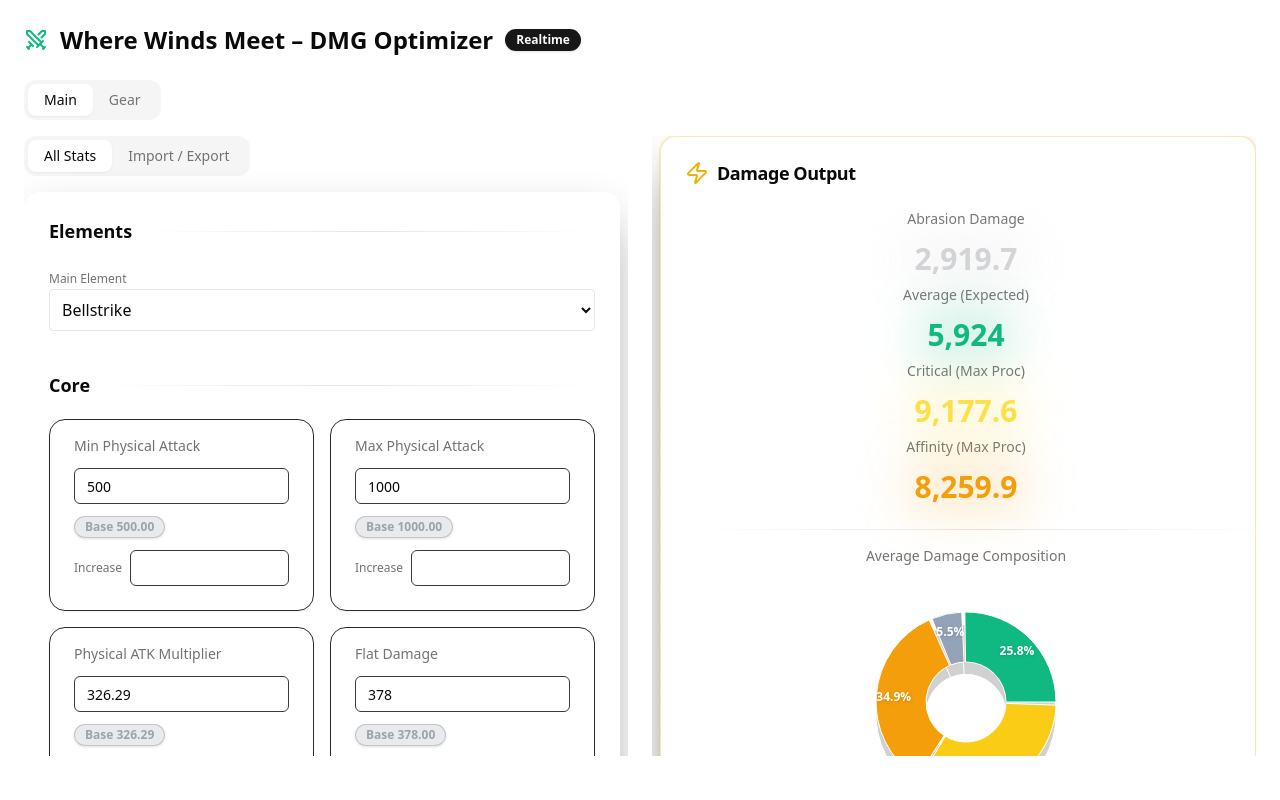
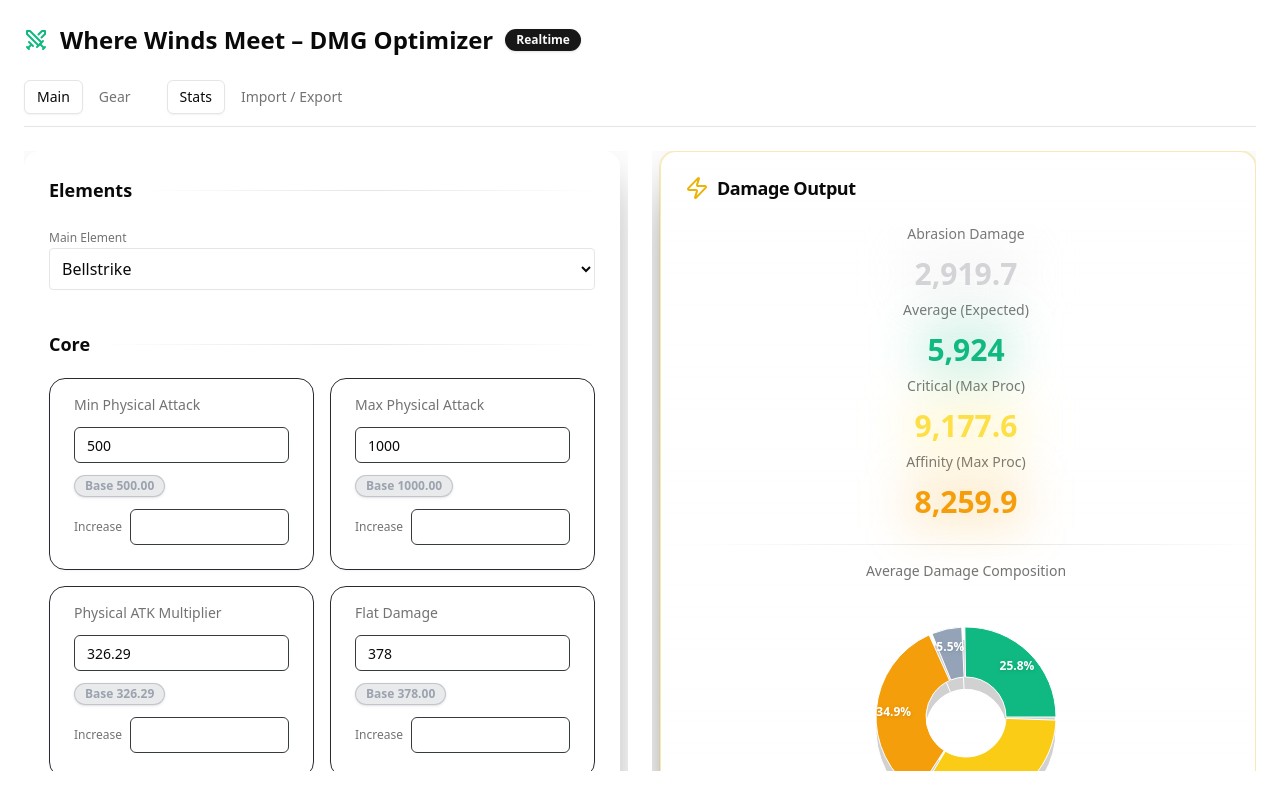
Before and after one commit to Phong940253/wwm-damage-calculator, a Next.js app: page / in a window 1280 px wide. Built offline with nearby package versions, Linux system fonts and the light colour scheme.

Commit message:
refactor(ui): move all tabs to status bar and decouple from shadcn Tabs

```diff
--- a/app/DMGOptimizerClient.tsx
+++ b/app/DMGOptimizerClient.tsx
@@ -1,11 +1,10 @@
 "use client";
 
-import { Tabs, TabsList, TabsTrigger, TabsContent } from "@/components/ui/tabs";
 import { Swords } from "lucide-react";
 import { Badge } from "@/components/ui/badge";
 import { useSearchParams, useRouter } from "next/navigation";
-import MainTabLayout from "./ui/layout/MainTabLayout";
-import GearTabLayout from "./ui/layout/GearTabLayout";
+import { StatusBar } from "./ui/layout/StatusBar";
+import { MainContent } from "./ui/layout/MainContent";
 
 export default function DMGOptimizerClient() {
   const router = useRouter();
@@ -24,26 +23,11 @@ export default function DMGOptimizerClient() {
           <Badge>Realtime</Badge>
         </div>
 
-        {/* ROOT TABS */}
-        <Tabs
-          value={rootTab}
-          onValueChange={(v) =>
-            router.replace(`?root=${v}`, { scroll: false })
-          }
-        >
-          <TabsList>
-            <TabsTrigger value="main">Main</TabsTrigger>
-            <TabsTrigger value="gear">Gear</TabsTrigger>
-          </TabsList>
+        {/* STATUS BAR */}
+        <StatusBar />
 
-          <TabsContent value="main">
-            <MainTabLayout />
-          </TabsContent>
-
-          <TabsContent value="gear">
-            <GearTabLayout />
-          </TabsContent>
-        </Tabs>
+        {/* CONTENT */}
+        <MainContent />
       </div>
     </div>
   );
--- a/app/ui/layout/GearTabLayout.tsx
+++ b/app/ui/layout/GearTabLayout.tsx
@@ -1,14 +1,18 @@
 "use client";
 
+import { useSearchParams } from "next/navigation";
 import GearCustomizeTab from "../gear/GearCustomizeTab";
 import GearEquippedTab from "../gear/GearEquippedTab";
 import GearCompareTab from "../gear/GearCompareTab";
-import { Tabs, TabsList, TabsTrigger, TabsContent } from "@/components/ui/tabs";
 import { GearProvider } from "@/app/providers/GearContext";
 import { useDMGOptimizer } from "@/app/hooks/useDMGOptimizer";
 import { INITIAL_ELEMENT_STATS, INITIAL_STATS } from "@/app/constants";
 
 export default function GearTabLayout() {
+  const searchParams = useSearchParams();
+  const tab = searchParams.get("tab") ?? "custom";
+
+  // stats & elementStats vẫn cần cho customize / compare
   const { stats, elementStats } = useDMGOptimizer(
     INITIAL_STATS,
     INITIAL_ELEMENT_STATS
@@ -16,25 +20,23 @@ export default function GearTabLayout() {
 
   return (
     <GearProvider>
-      <Tabs defaultValue="custom">
-        <TabsList>
-          <TabsTrigger value="custom">Customize</TabsTrigger>
-          <TabsTrigger value="equipped">Equipped</TabsTrigger>
-          <TabsTrigger value="compare">Compare</TabsTrigger>
-        </TabsList>
+      <div
+        className="
+          h-[calc(100vh-180px)]
+          overflow-y-auto
+          scrollbar-thin scrollbar-thumb-zinc-600/40
+        "
+      >
+        {tab === "custom" && (
+          <GearCustomizeTab stats={stats} elementStats={elementStats} />
+        )}
 
-        <TabsContent value="custom">
-          <GearCustomizeTab stats={stats} elementStats={elementStats} />
-        </TabsContent>
+        {tab === "equipped" && <GearEquippedTab />}
 
-        <TabsContent value="equipped">
-          <GearEquippedTab />
-        </TabsContent>
-
-        <TabsContent value="compare">
+        {tab === "compare" && (
           <GearCompareTab stats={stats} elementStats={elementStats} />
-        </TabsContent>
-      </Tabs>
+        )}
+      </div>
     </GearProvider>
   );
 }
--- /dev/null
+++ b/app/ui/layout/MainContent.tsx
@@ -0,0 +1,21 @@
+"use client";
+
+import { useSearchParams } from "next/navigation";
+import { GearProvider } from "@/app/providers/GearContext";
+import GearTabLayout from "./GearTabLayout";
+import MainTabLayout from "./MainTabLayout";
+
+export function MainContent() {
+  const search = useSearchParams();
+  const root = search.get("root") ?? "main";
+
+  if (root === "gear") {
+    return (
+      <GearProvider>
+        <GearTabLayout />
+      </GearProvider>
+    );
+  }
+
+  return <MainTabLayout />;
+}
--- a/app/ui/layout/MainTabLayout.tsx
+++ b/app/ui/layout/MainTabLayout.tsx
@@ -1,6 +1,6 @@
 "use client";
 
-import { Tabs, TabsList, TabsTrigger, TabsContent } from "@/components/ui/tabs";
+import { useSearchParams } from "next/navigation";
 import StatsPanel from "../stats/StatsPanel";
 import ImportExportTab from "../import-export/ImportExportTab";
 import DamagePanel from "../damage/DamagePanel";
@@ -11,6 +11,9 @@ import { useState } from "react";
 import { ElementStats } from "@/app/types";
 
 export default function MainTabLayout() {
+  const searchParams = useSearchParams();
+  const tab = searchParams.get("tab") ?? "stats";
+
   const {
     stats,
     setStats,
@@ -26,6 +29,7 @@ export default function MainTabLayout() {
 
   const [showFormula, setShowFormula] = useState(false);
 
+  /* ---------- ACTIONS (GIỮ NGUYÊN) ---------- */
   const applyIncreaseToCurrent = () => {
     setStats((prev) => {
       const next = { ...prev };
@@ -72,13 +76,7 @@ export default function MainTabLayout() {
     >
       {/* LEFT PANEL */}
       <div className="overflow-y-auto pr-2 scrollbar-thin scrollbar-thumb-zinc-600/40">
-        <Tabs defaultValue="stats">
-          <TabsList>
-            <TabsTrigger value="stats">All Stats</TabsTrigger>
-            <TabsTrigger value="import">Import / Export</TabsTrigger>
-          </TabsList>
-
-          <TabsContent value="stats">
+        {tab === "stats" && (
           <StatsPanel
             stats={stats}
             elementStats={elementStats}
@@ -87,12 +85,9 @@ export default function MainTabLayout() {
             onStatChange={onStatChange}
             onElementChange={onElementChange}
           />
-          </TabsContent>
+        )}
 
-          <TabsContent value="import">
-            <ImportExportTab />
-          </TabsContent>
-        </Tabs>
+        {tab === "import" && <ImportExportTab />}
       </div>
 
       {/* RIGHT PANEL */}
--- /dev/null
+++ b/app/ui/layout/StatusBar.tsx
@@ -0,0 +1,79 @@
+"use client";
+
+import { useRouter, useSearchParams } from "next/navigation";
+import { TabButton } from "@/components/ui/TabButton";
+
+export function StatusBar() {
+  const router = useRouter();
+  const search = useSearchParams();
+
+  const root = search.get("root") ?? "main";
+  const tab = search.get("tab") ?? (root === "main" ? "stats" : "custom");
+
+  const set = (r: string, t: string) => {
+    router.replace(`?root=${r}&tab=${t}`, { scroll: false });
+  };
+
+  return (
+    <div className="flex items-center gap-6 border-b pb-3">
+      {/* LEFT — ROOT */}
+      <div className="flex gap-1">
+        <TabButton
+          active={root === "main"}
+          onClick={() => set("main", "stats")}
+        >
+          Main
+        </TabButton>
+        <TabButton
+          active={root === "gear"}
+          onClick={() => set("gear", "custom")}
+        >
+          Gear
+        </TabButton>
+      </div>
+
+      {/* CENTER — SUB */}
+      <div className="flex gap-1">
+        {root === "main" && (
+          <>
+            <TabButton
+              active={tab === "stats"}
+              onClick={() => set("main", "stats")}
+            >
+              Stats
+            </TabButton>
+            <TabButton
+              active={tab === "import"}
+              onClick={() => set("main", "import")}
+            >
+              Import / Export
+            </TabButton>
+          </>
+        )}
+
+        {root === "gear" && (
+          <>
+            <TabButton
+              active={tab === "custom"}
+              onClick={() => set("gear", "custom")}
+            >
+              Customize
+            </TabButton>
+            <TabButton
+              active={tab === "equipped"}
+              onClick={() => set("gear", "equipped")}
+            >
+              Equipped
+            </TabButton>
+            <TabButton
+              active={tab === "compare"}
+              onClick={() => set("gear", "compare")}
+            >
+              Compare
+            </TabButton>
+          </>
+        )}
+      </div>
+    </div>
+  );
+}
--- /dev/null
+++ b/components/ui/TabButton.tsx
@@ -0,0 +1,25 @@
+import { cn } from "@/lib/utils";
+
+export function TabButton({
+  active,
+  children,
+  onClick,
+}: {
+  active: boolean;
+  children: React.ReactNode;
+  onClick: () => void;
+}) {
+  return (
+    <button
+      onClick={onClick}
+      className={cn(
+        "px-3 py-1.5 rounded-md text-sm font-medium transition",
+        active
+          ? "bg-background border shadow-sm"
+          : "text-muted-foreground hover:text-foreground"
+      )}
+    >
+      {children}
+    </button>
+  );
+}
```
Lines whose indentation alone changed are shown as unchanged.
